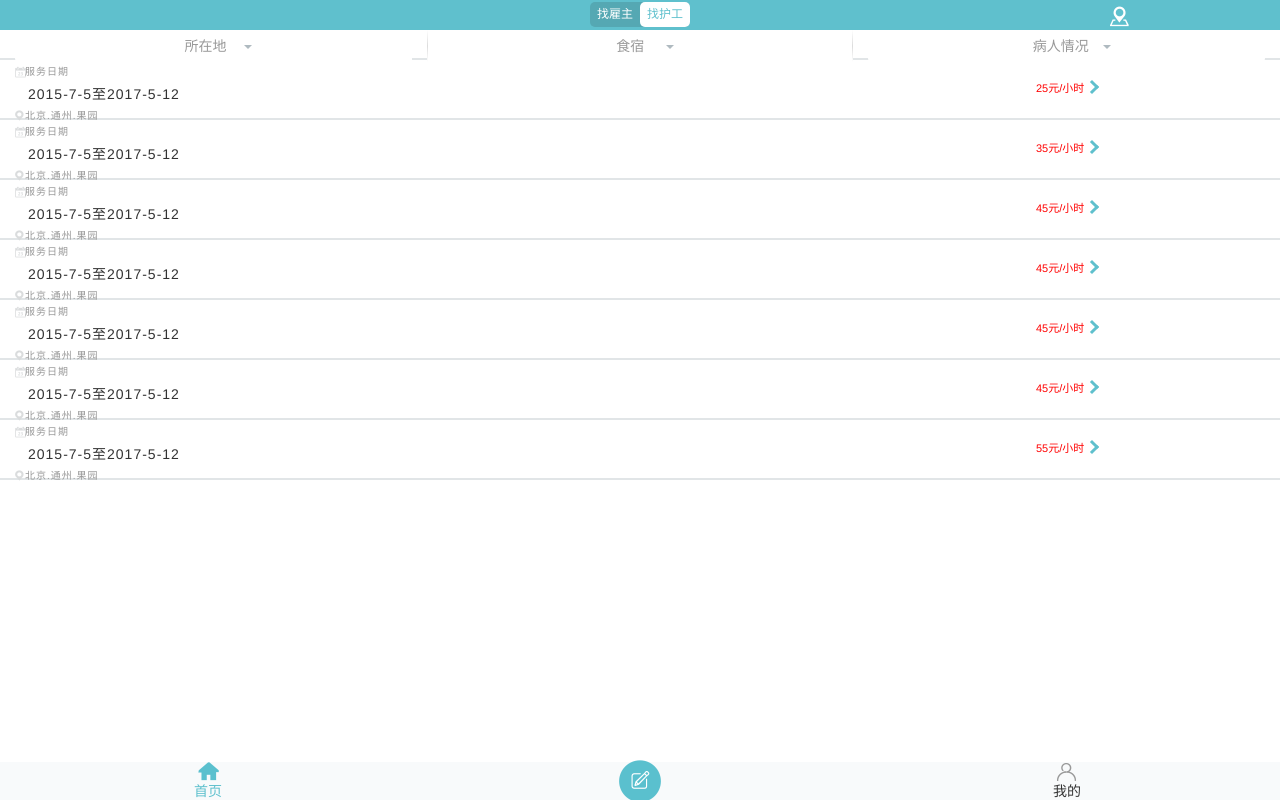
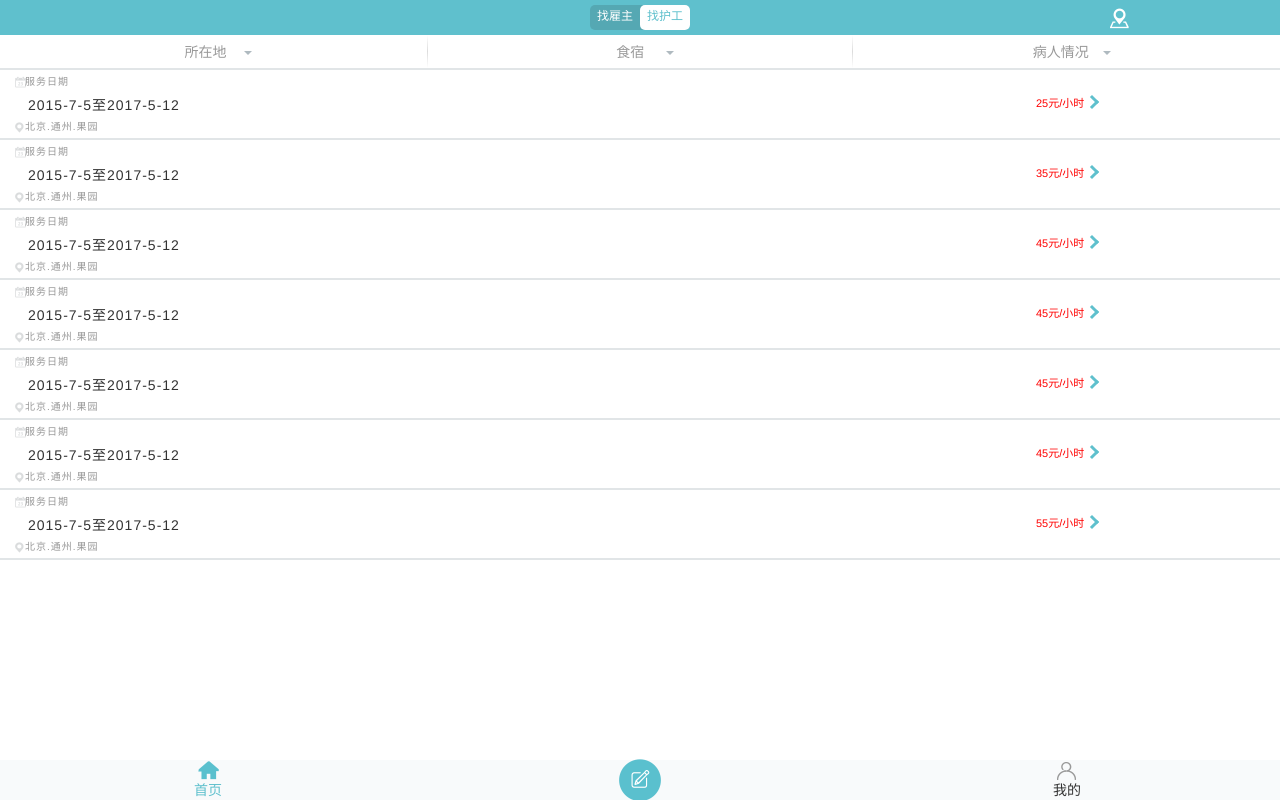
Before and after one commit to Spareaftertaste/web, a plain HTML site: page task5-2/task5-2.html in a window 1280 px wide. Drawn offline with Linux system fonts and the light colour scheme.

Commit message:
修改了样式保证不同的浏览器样式不变

```diff
--- a/task5-2/task5-2.css
+++ b/task5-2/task5-2.css
@@ -9,7 +9,7 @@ header{
     /*margin: 0;*/
     /*padding: 0;*/
     width: 100%;
-    height: .3rem;
+    height: .35rem;
     background-color: #5fc0cd;
     color: #f3f4f5;
     position: fixed;top: 0;left: 0;right: 0;
@@ -25,7 +25,7 @@ footer{
     right: 0;
     bottom: 0;
     width: 100%;
-    height: .38rem;
+    height: .4rem;
     background-color: rgb(248,250,251);
     border-top-color: #e2eaec;
 }
@@ -33,25 +33,26 @@ nav{
     margin: 0;
     padding: 0;
     width: 100%;
-    height: .3rem;
-    position: fixed;top: .3rem;left: 0;right: 0;
+    height: .35rem;
+    position: fixed;top: .35rem;left: 0;right: 0;
     /*text-align: center;*/
     border-bottom: #e1e5e7 2px solid;
     z-index: 999999;
     background-color: #fff;
 }
 section{
-    margin: .6rem 0 0 0;
+    margin: .7rem 0 0 0;
     padding: 0;
     width: 100%;
-    height: .7rem;
+    /*height: .7rem;*/
 }
 .row{
     margin: 0;
+    height: 100%;
 }
 /*上面是基本布局*/
 .address{
-    transform: translateY(.05rem);
+    transform: translateY(.07rem);
 }
 .titlebtnleft{
     width: .5rem;
@@ -78,7 +79,7 @@ section{
     color: #5fc0cd;
 }
 .topbtn {
-    margin: .02rem auto;
+    margin: .045rem auto;
     font-size: 0;
     width: 1rem;
     background-color: #55a8b3;
@@ -101,6 +102,7 @@ section{
 /*上面是底部样式*/
 .dropdownmenu{
     width: 100%;
+    height: 100%;
     border: 0;
     color: #999;
 }
@@ -122,6 +124,10 @@ section{
     background-clip: padding-box,border-box;
     background-origin: padding-box,border-box;
     background-image:linear-gradient(#fff,#fff), linear-gradient(white,gainsboro,white);
+}
+.btn-group,
+.middlelist{
+    height: 100%;
 }
 /*上面是导航栏下拉列表样式*/
 .servicedate{
@@ -149,7 +155,7 @@ section{
 .content-1{
     border-bottom: #e1e5e7 2px solid;
     width: 100%;
-    height: .6rem;
+    height: .7rem;
 }
 .content-2{
     height: 100%;
@@ -162,7 +168,7 @@ section{
 .date,
 .serviceaddress{
     display: inline-block;
-    margin-top: .035rem;
+    margin-top: .05rem;
 }
 .content-price{
     display: flex;
--- a/task5-2/task5-2.html
+++ b/task5-2/task5-2.html
@@ -53,7 +53,7 @@
                     <li><a href="#">包住</a></li>
                 </ul>
             </div>
-            <div class="col-xs-4 ">
+            <div class="col-xs-4 btn-group">
                 <button type="button" class="btn btn-default dropdownmenu" data-toggle="dropdown" aria-haspopup="true" aria-expanded="false">
                     <span class="subtitle">
                         <span>病人情况</span>
```
